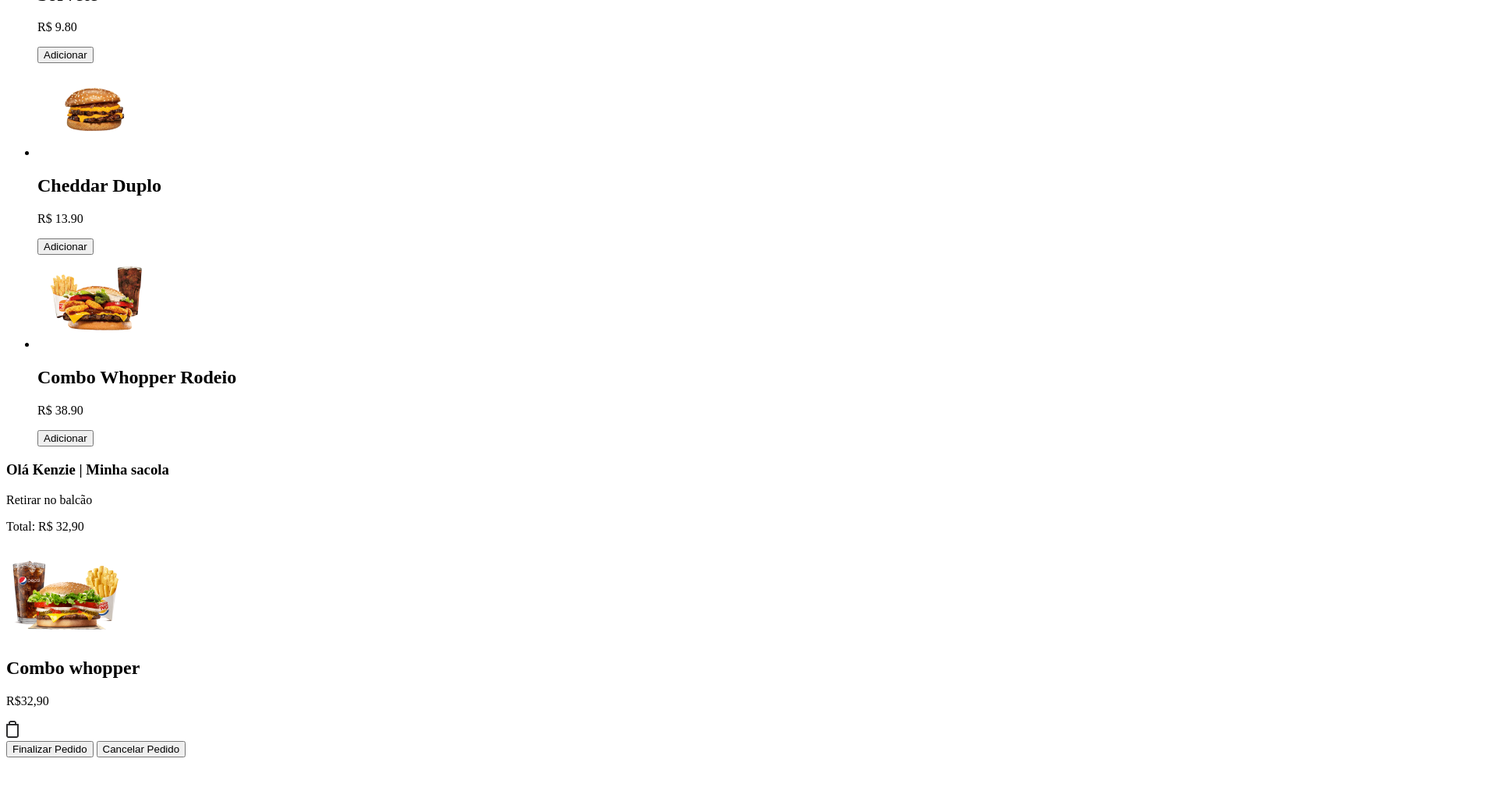
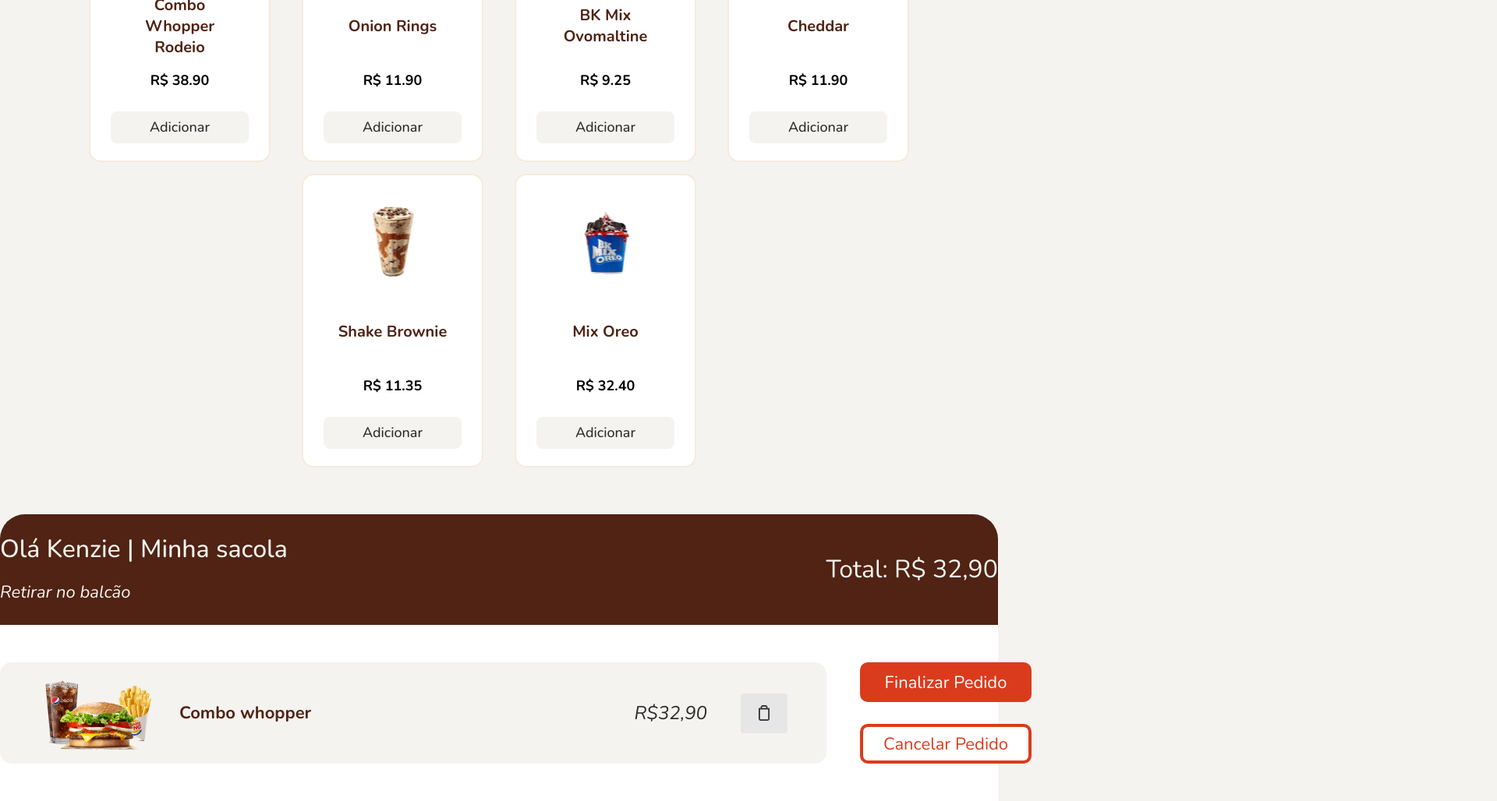
Before and after one commit to emanuelhenrique-dev/project-KenzieBk, a plain HTML site: page bktotem_PedidoFinalizacao.html in a window 1280 px wide. Shown: the part 929-1957 px from the top of the page at 78% size, 1920 px wide, since content can reach past the window. Before the commit the page ends 1909 px from the top, so only its background shows below. Drawn offline with nearby package versions, Linux system fonts and the light colour scheme.

Commit message:
adicionando css

```diff
--- a/bktotem_PedidoFinalizacao.html
+++ b/bktotem_PedidoFinalizacao.html
@@ -4,10 +4,18 @@
     <meta charset="UTF-8" />
     <meta http-equiv="X-UA-Compatible" content="IE=edge" />
     <meta name="viewport" content="width=device-width, initial-scale=1.0" />
+    <link rel="preconnect" href="https://fonts.googleapis.com" />
+    <link rel="preconnect" href="https://fonts.gstatic.com" crossorigin />
+    <link
+      href="https://fonts.googleapis.com/css2?family=Nunito:ital,wght@0,200;0,300;0,400;0,500;0,600;0,700;1,200;1,300;1,400;1,500;1,600&display=swap"
+      rel="stylesheet"
+    />
+    <link rel="stylesheet" href="./src/css/PedidoFinalizacaoStyle.css" />
+
     <title>Projeto BKB Code</title>
   </head>
   <body>
-    <header>
+    <header class="cabecalho">
       <div class="wrapper">
         <img
           id="logo"
@@ -28,25 +36,25 @@
           <ul class="produtosLista">
             <li>
               <img src="./src/assets/combo_whopper.png" alt="Combo whopper" />
-              <h2>combo whopper</h2>
+              <h3>combo whopper</h3>
               <p>R$ 32.90</p>
               <button>Adicionar</button>
             </li>
             <li>
               <img src="./src/assets/bk_chicken.png" alt="BK Chicken" />
-              <h2>BK Chicken</h2>
+              <h3>BK Chicken</h3>
               <p>R$ 16.90</p>
               <button>Adicionar</button>
             </li>
             <li>
               <img src="./src/assets/sorvete.png" alt="Sorvete" />
-              <h2>Sorvete</h2>
+              <h3>Sorvete</h3>
               <p>R$ 9.80</p>
               <button>Adicionar</button>
             </li>
             <li>
               <img src="./src/assets/cheddar_duplo.png" alt="Cheddar Duplo" />
-              <h2>Cheddar Duplo</h2>
+              <h3>Cheddar Duplo</h3>
               <p>R$ 13.90</p>
               <button>Adicionar</button>
             </li>
@@ -56,8 +64,38 @@
                 alt="Combo
             Whopper Rodeio"
               />
-              <h2>Combo Whopper Rodeio</h2>
+              <h3>Combo Whopper Rodeio</h3>
               <p>R$ 38.90</p>
+              <button>Adicionar</button>
+            </li>
+            <li>
+              <img src="./src/assets/onion_rings.png" alt="Onion Rings" />
+              <h3>Onion Rings</h3>
+              <p>R$ 11.90</p>
+              <button>Adicionar</button>
+            </li>
+            <li>
+              <img src="./src/assets/bk_mix.png" alt="Bk Mix Ovomaltine" />
+              <h3>BK Mix Ovomaltine</h3>
+              <p>R$ 9.25</p>
+              <button>Adicionar</button>
+            </li>
+            <li>
+              <img src="./src/assets/cheddar.png" alt="Cheddar" />
+              <h3>Cheddar</h3>
+              <p>R$ 11.90</p>
+              <button>Adicionar</button>
+            </li>
+            <li>
+              <img src="./src/assets/shake.png" alt="Shake Brownie" />
+              <h3>Shake Brownie</h3>
+              <p>R$ 11.35</p>
+              <button>Adicionar</button>
+            </li>
+            <li>
+              <img src="./src/assets/mix_oreo.png" alt="Mix Oreo" />
+              <h3>Mix Oreo</h3>
+              <p>R$ 32.40</p>
               <button>Adicionar</button>
             </li>
           </ul>
@@ -78,19 +116,25 @@
         </header>
         <div class="resumoPedido">
           <div class="wrapper">
-            <div class="listaProfutos">
-              <div>
-                <img src="./src/assets/combo_whopper.png" alt="Combo whopper" />
-                <h2>Combo whopper</h2>
-              </div>
+            <ul class="listaProdutos">
+              <li class="cardProduto">
+                <div class="infoProduto">
+                  <img
+                    src="./src/assets/combo_whopper.png"
+                    alt="Combo whopper"
+                  />
+                  <p>Combo whopper</p>
+                </div>
+                <div class="infoPreco">
+                  <p>R$32,90</p>
+                  <button>
+                    <img src="./src/assets/lixo.png" alt="botao apagar" />
+                  </button>
+                </div>
+              </li>
+            </ul>
 
-              <div>
-                <p>R$32,90</p>
-                <img src="./src/assets/lixo.png" alt="botao apagar" />
-              </div>
-            </div>
-
-            <div class="bntFinalizaPedido">
+            <div class="btnFinalizaPedido">
               <button>Finalizar Pedido</button>
               <button>Cancelar Pedido</button>
             </div>
--- /dev/null
+++ b/src/css/PedidoFinalizacaoStyle.css
@@ -0,0 +1,262 @@
+* {
+  margin:0;
+  padding: 0;
+  box-sizing: border-box;
+}
+
+:root {
+  font-size: 62.5%;
+}
+
+html {
+  scroll-behavior: smooth;
+}
+
+
+body {
+  font-family: 'Nunito', sans-serif;
+  font-size: 2rem;
+  background-color:#F5F3F0;
+  overflow: hidden visible;
+}
+
+.wrapper {
+  width: min(133rem, 100%);
+  margin-inline: auto;
+}
+
+ul {
+  list-style: none;
+}
+
+/*         HEADER          */
+.cabecalho {
+  border-bottom: 1px solid #D62200;
+}
+
+.cabecalho .wrapper{
+  display: flex;
+  justify-content: space-between;
+  padding-block: 3rem;
+  height: 11.8rem;
+}
+
+.cabecalho #logo {
+  width: 20rem;
+  height: 5.3rem;
+}
+
+.banner,
+.banner img {
+  width: 100%;
+  height: 17.4rem;
+}
+
+/*         MAIN          */
+.secaoProdutos .wrapper{
+  padding-block: 6rem;
+}
+
+.secaoProdutos .produtosLista {
+  display: flex;
+  flex-direction: row;
+  justify-content: center;
+  gap: 0 4rem;
+  flex-wrap: wrap;
+}
+
+.secaoProdutos .produtosLista li {
+  background-color: #FFFFFF;
+  width: 23.3rem;
+  text-align: center;
+  padding: 2.2rem 2.8rem;
+  margin-top: 1.5rem;
+  border: 2px solid #F5EBDC;
+  border-radius: 1.5rem;
+  display: flex;
+  flex-direction: column;
+  align-items: center;
+  gap: 2.8rem;
+}
+
+.secaoProdutos .produtosLista li:hover {
+  border: 2px solid #FF8627;
+}
+
+
+/*Cards com os produtos*/
+.secaoProdutos .produtosLista li img {
+  width: 15rem;
+  height: 12rem;
+}
+
+.secaoProdutos .produtosLista li h3 {
+  width: 15rem;
+  height: 6rem;
+  color: #502314;
+  font-size: 2rem;
+  Line-height: 2.7rem;
+  display: flex;
+  align-items: center;
+  justify-content: center;
+}
+
+.secaoProdutos .produtosLista li p {
+  color: black;
+  font-size: 1.8rem;
+  font-weight: 700;
+}
+
+.secaoProdutos .produtosLista li button {
+  background: #F5F3F0;
+  border:none;
+  border-radius: .8rem;
+  width: 17.7rem;
+  height: 4.1rem;
+  color: #2D2D2D;
+  font-weight: 500;
+  font-size: 1.8rem;
+  line-height: 2.5rem;
+  cursor: pointer;
+  font-family: 'Nunito', sans-serif;
+}
+
+.secaoProdutos .produtosLista li button:hover {
+  background: #FF8627;
+  color: #FFFFFF ;
+}
+
+
+
+/*         FOOTER          */
+.carrinho .infoResumo{
+    background: #502314;
+    border-radius: 3.2rem 3.2rem 0 0;
+    padding-block: 2.3rem;
+    color: #F7F5F0;
+}
+
+.carrinho .infoResumo .wrapper {
+  display: flex;
+  justify-content: space-between;
+}
+
+.carrinho .infoUsuario h3 {
+  font-style: normal;
+  font-weight: 500;
+  font-size: 3.2rem;
+  margin-bottom: 1.8rem;
+  line-height: 4.4rem;
+}
+
+.carrinho .infoUsuario p {
+  font-style: italic;
+  font-weight: 200;
+  font-size: 2.2rem;
+  line-height: 3rem;
+}
+
+.carrinho .infoResumo .infoPreco {
+  font-weight: 400;
+  font-size: 3.2rem;
+  line-height: 4.4rem;
+  padding-block: 2.6rem;
+}
+
+.carrinho .resumoPedido{
+  background-color: white;
+  padding-block: 4.8rem;
+}
+
+.carrinho .resumoPedido .wrapper {
+  display: flex;
+  align-items: center;
+}
+
+.carrinho .resumoPedido .cardProduto {
+  background: #F5F3F0;
+  border-radius: 1.5rem;
+  width: 106rem;
+  height: 13rem;
+  display: flex;
+  justify-content: space-between;
+  align-items: center;
+  padding-inline: 5rem;
+}
+
+.carrinho .resumoPedido .cardProduto div{
+  display: flex;
+  align-items: center;
+}
+
+.carrinho .resumoPedido .cardProduto .infoProduto img{
+  width: 15rem;
+}
+
+.carrinho .resumoPedido .cardProduto .infoProduto p{
+  font-weight: 700;
+  font-size: 2.2rem;
+  color: #502314;
+  margin-left: 3rem;
+}
+
+.carrinho .resumoPedido .cardProduto .infoPreco p{
+  font-style: italic;
+  font-weight: 200;
+  font-size: 2.4rem;
+  color: #2D2D2D;
+}
+.carrinho .resumoPedido .cardProduto .infoPreco img{
+  width: 1.4rem;
+}
+
+/*     FOOTER DELETE BUTTON   */
+.carrinho .resumoPedido .cardProduto .infoPreco button{
+  background: #E6E6E6;
+  border-radius: .4rem;
+  border: none;
+  display: flex;
+  justify-content: center;
+  align-items: center;
+  width: 6rem;
+  height: 5.1rem;
+  margin-left: 4.3rem;
+  cursor: pointer;
+}
+
+.carrinho .resumoPedido .cardProduto .infoPreco button:hover {
+  background: #d1d0d0;
+}
+
+/*         FOOTER BUTTON         */
+.btnFinalizaPedido {
+  display: flex;
+  flex-direction: column;
+  gap: 2.8rem;
+  margin-left: 4.3rem;
+}
+
+.btnFinalizaPedido button{
+  width: 22rem;
+  height: 5.1rem;
+  background: #DB3B1D;
+  border: 4px solid #DB3B1D;
+  border-radius: 1rem;
+  text-align: center;
+  font-weight: 400;
+  font-size: 2.2rem;
+  color: #FFFFFF;
+  font-family: 'Nunito', sans-serif;
+  cursor: pointer;
+  transition: 300ms;
+}
+
+.btnFinalizaPedido button ~ button{
+  background: #fff;
+  border: 4px solid #DB3B1D;
+  color:#DB3B1D;
+}
+
+.btnFinalizaPedido button:hover {
+  font-size: 2.3rem;
+}
```
